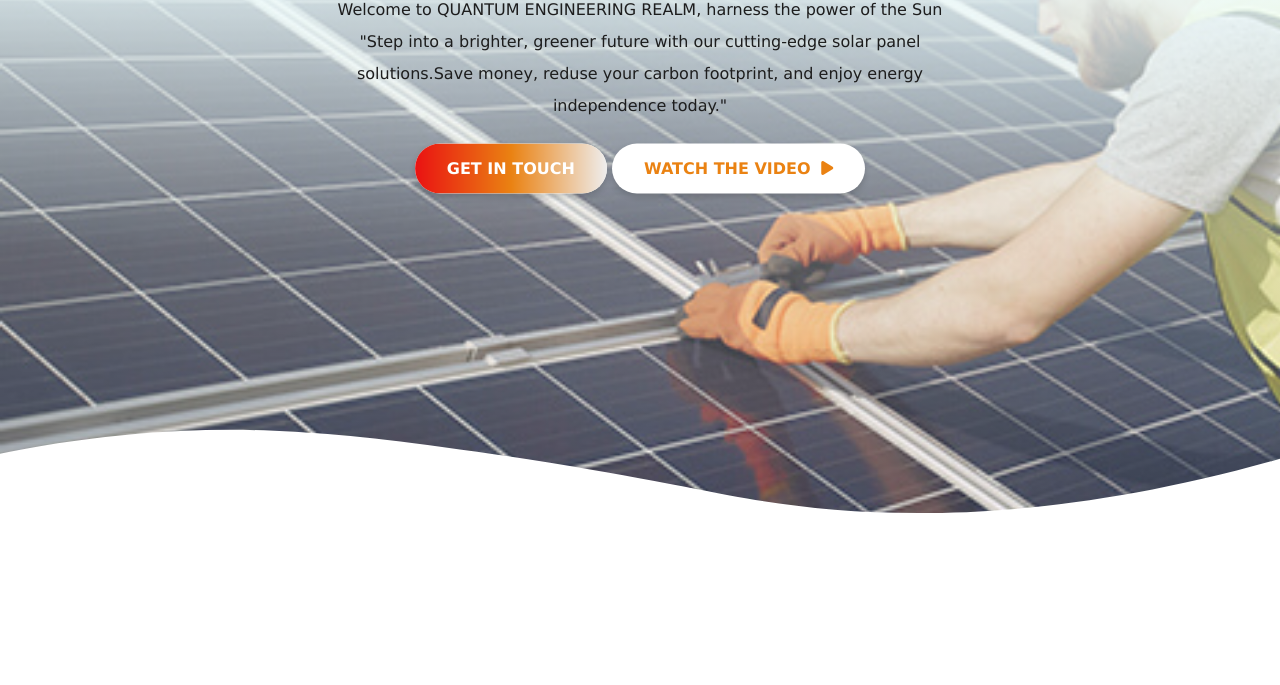
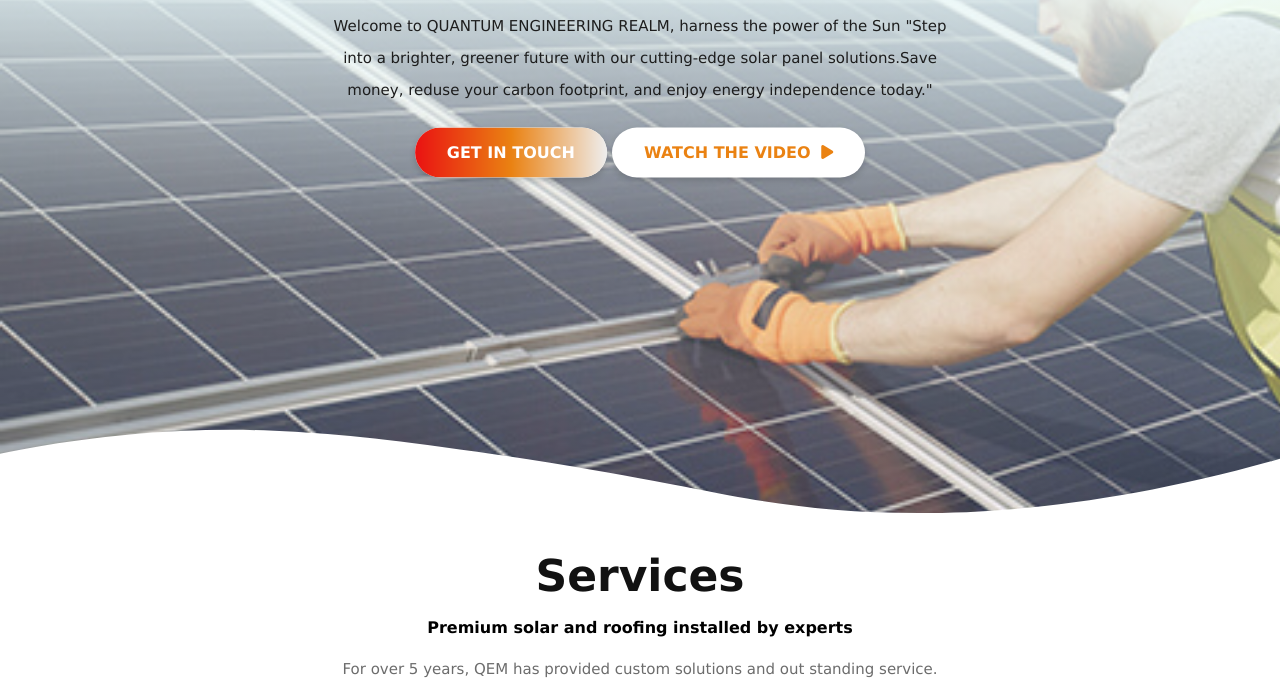
Before and after one commit to ridamaryum/solar_panel, a plain HTML site: page index.html in a window 1280 px wide. Shown: the part 422-1107 px from the top of the page. Before the commit the page ends 960 px from the top, so only its background shows below. Drawn offline with Linux system fonts and the light colour scheme.

Commit message:
first commit

```diff
--- a/index.html
+++ b/index.html
@@ -83,6 +83,18 @@
         </li>
       </ul>
     </div>
+
+    <section id="wrapper">
+      <section id="service" class="service">
+        <h3>Services</h3>
+        <h4>Premium solar and roofing installed by experts</h4>
+        <h6>
+          For over 5 years, QEM has provided custom solutions and out standing
+          service.
+        </h6>
+      </section>
+    </section>
+
     <!-- Script src -->
     <script src="./script.js"></script>
   </body>
--- a/style.css
+++ b/style.css
@@ -24,7 +24,7 @@
 }
 
 h6{
-    font-size: 16px;
+    font-size: 15px;
     line-height: 32px;
     color: #6c6c6c;
     margin-top: 16px;
@@ -228,6 +228,20 @@
     background-position: left center;
 }
 
+.hero-text .header-btn .btn-two:hover{
+    box-shadow: 0 3px 25px 0 rgba(226, 122, 12, 0.16);
+}
+
+
+.service{
+    text-align: center;
+    padding-top: 10px;
+}
+
+.service h4{
+    padding-top: 15px;
+}
+
 
 
 /* ======= About ======= */
```
